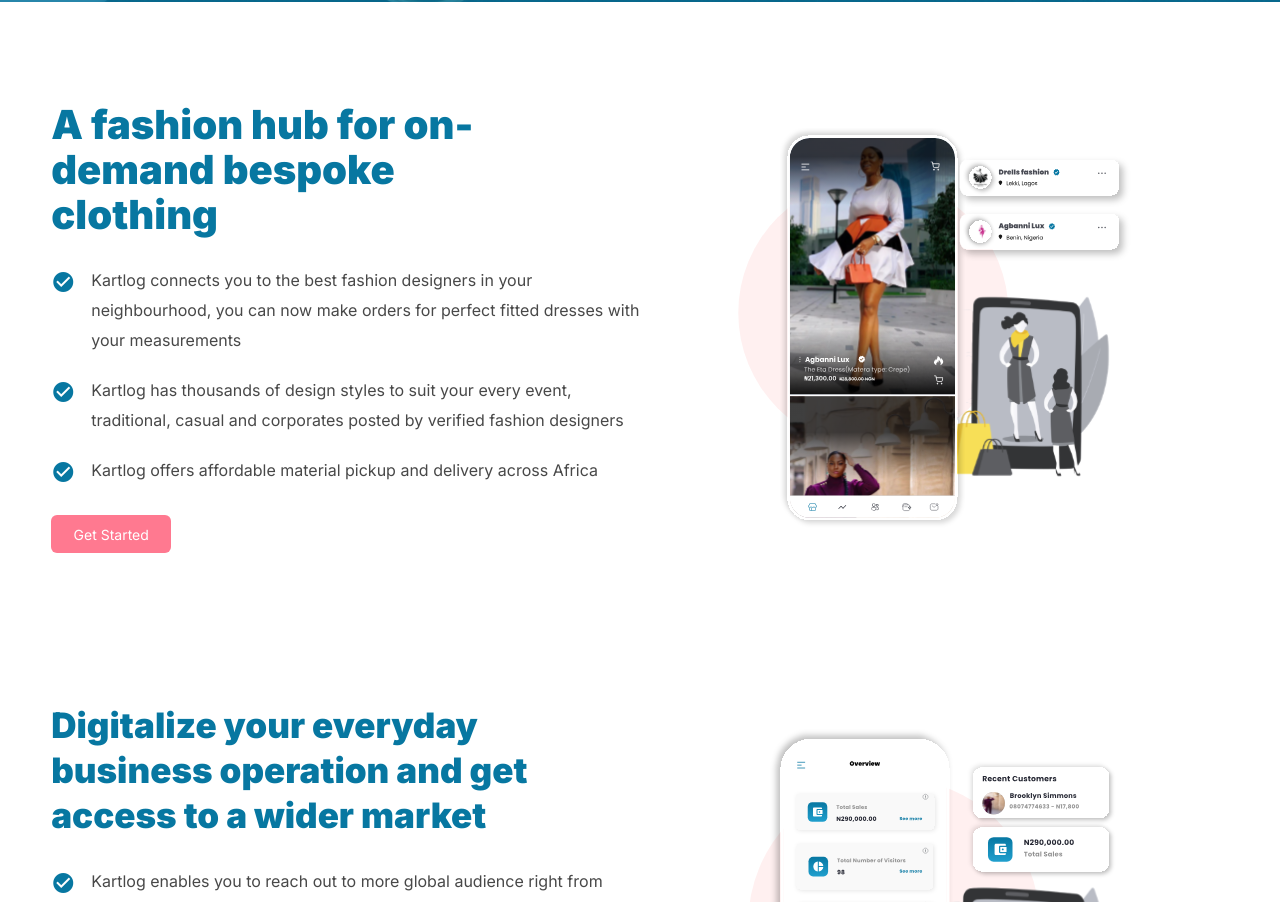
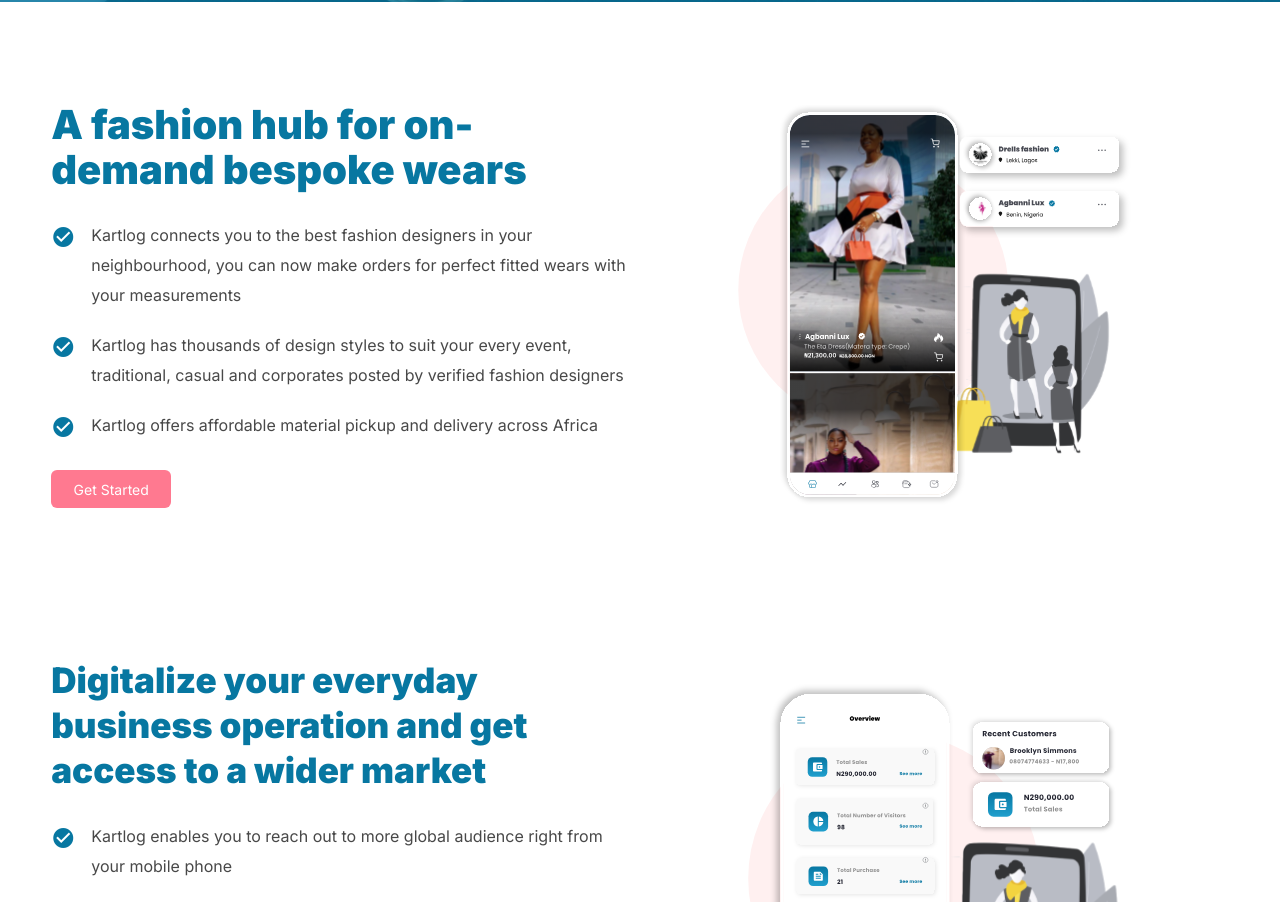
Before and after one commit to kiisi/cleanhub, a React (Create React App) app: page / in a window 1280 px wide. Shown: the part 818-1720 px from the top of the page. Built offline with nearby package versions, Linux system fonts and the light colour scheme.

Commit message:
Update Fashion.js

```diff
--- a/src/components/Main/Fashion/Fashion.js
+++ b/src/components/Main/Fashion/Fashion.js
@@ -22,12 +22,12 @@
                 <div className="fashion_content_wrapper">
                     <div className="fashion_content">
                         <div className="fashion_content_header">
-                            <h1>A fashion hub for on-demand bespoke clothing</h1>
+                            <h1>A fashion hub for on-demand bespoke wears</h1>
                         </div>
                         <div className="fashion_content_list">
                             <div className="fashion_content_items">
                                 <div className="check"><span className="material-icons">check_circle</span></div>
-                                <div className="item">Kartlog connects you to the best fashion designers in your neighbourhood, you can now make orders for perfect fitted dresses with your measurements</div>
+                                <div className="item">Kartlog connects you to the best fashion designers in your neighbourhood, you can now make orders for perfect fitted wears with your measurements</div>
                             </div>
                             <div className="fashion_content_items">
                                 <div className="check"><span className="material-icons">check_circle</span></div>
```
